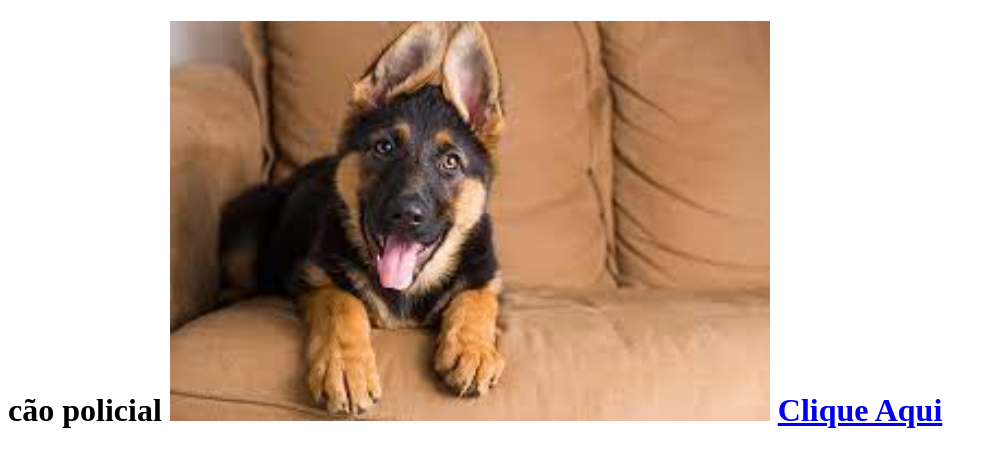
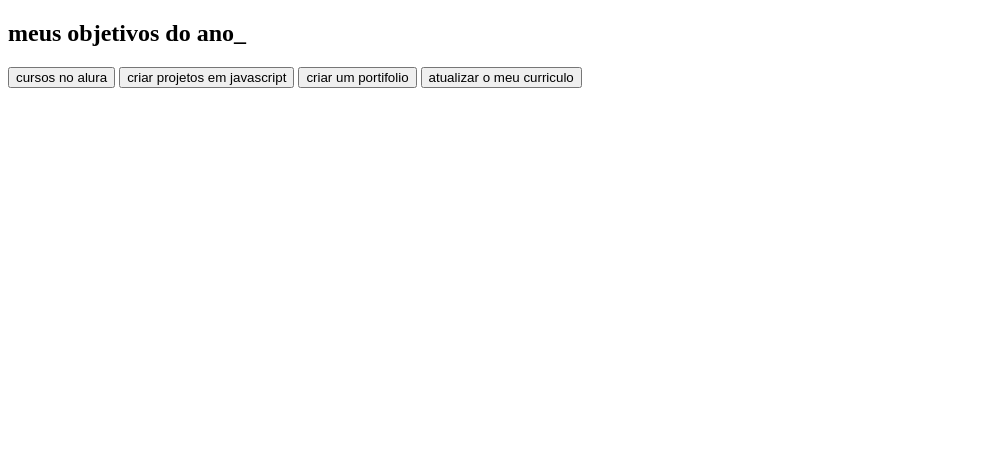
Before and after one commit to RaySantos7/RaySantos7.github.io, a plain HTML site: page index.html in a window 1280 px wide. Shown: the whole page, without its empty margins (0-998 px from the left). Drawn offline with Linux system fonts and the light colour scheme.

Commit message:
Add files via upload

```diff
--- a/index.html
+++ b/index.html
@@ -1,13 +1,23 @@
 <!DOCTYPE html>
-<html lang="en">
+<html lang="pt-br">
 <head>
     <meta charset="UTF-8">
     <meta name="viewport" content="width=device-width, initial-scale=1.0">
-    <title>Document</title>
+    <title>meus objetivos do ano</title>
 </head>
 <body>
-    <h1>cão policial
-        <img src="pastoralemao.jpeg" width="600" height="400" alt="imagem não está com nome correto ou não foi enviada para o repositório">
-    <a href="https://www.gauchazh.clicrbs.com.br">Clique Aqui</a>
+   <section class="conteudo-principal">
+    <h2 class="titulo-principal">meus objetivos do ano_</h2>
+    <div class="botoes">
+        <button class="botao">cursos no alura</button>
+        <button class="botao">criar projetos em javascript</button>
+        <button class="botao">criar um portifolio</button>
+        <button class="botao">atualizar o meu curriculo</button>
+
+    </div>
+
+   </section>
+
+
 </body>
 </html>
```
Also changed, not shown: style.css (added).
